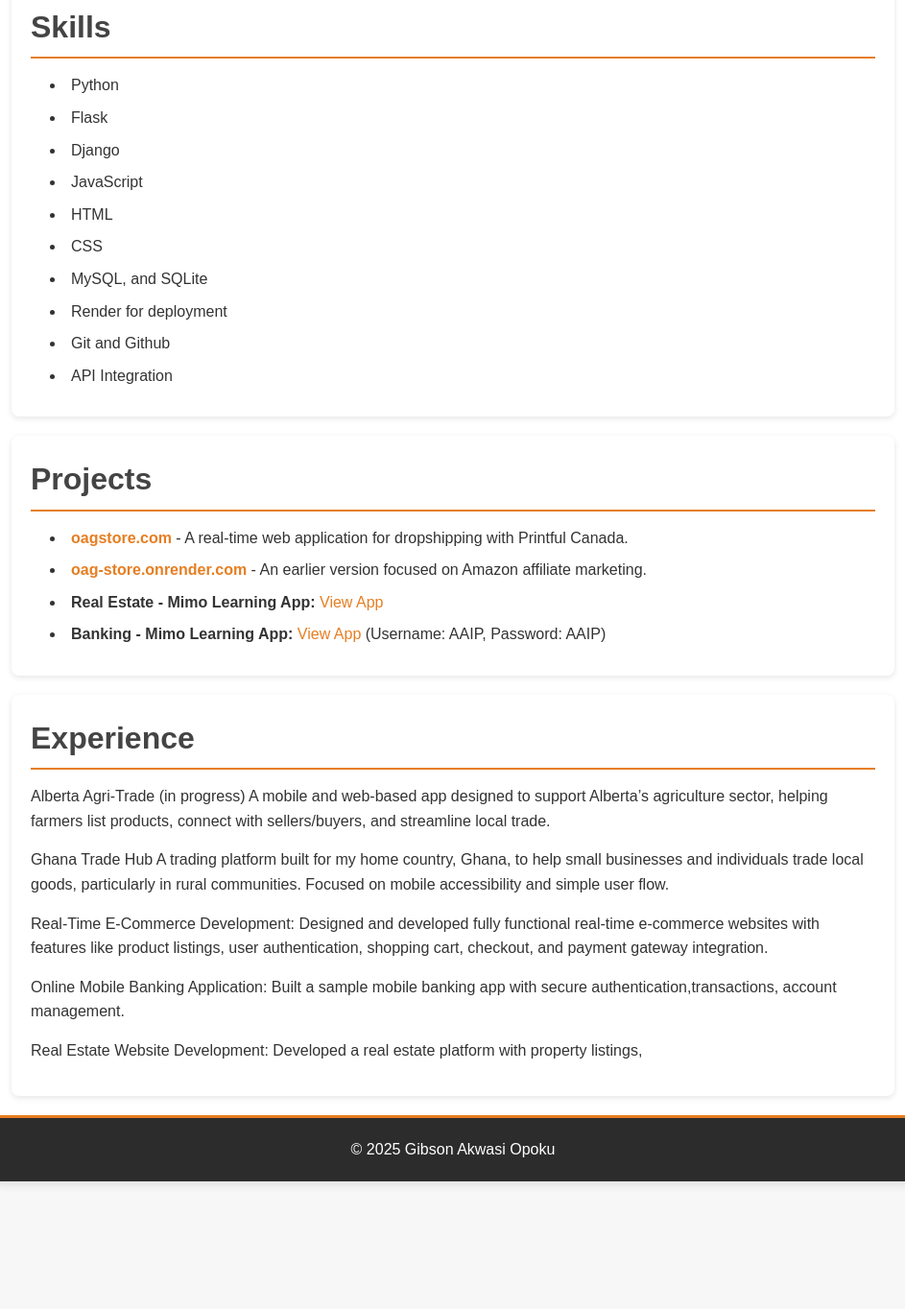
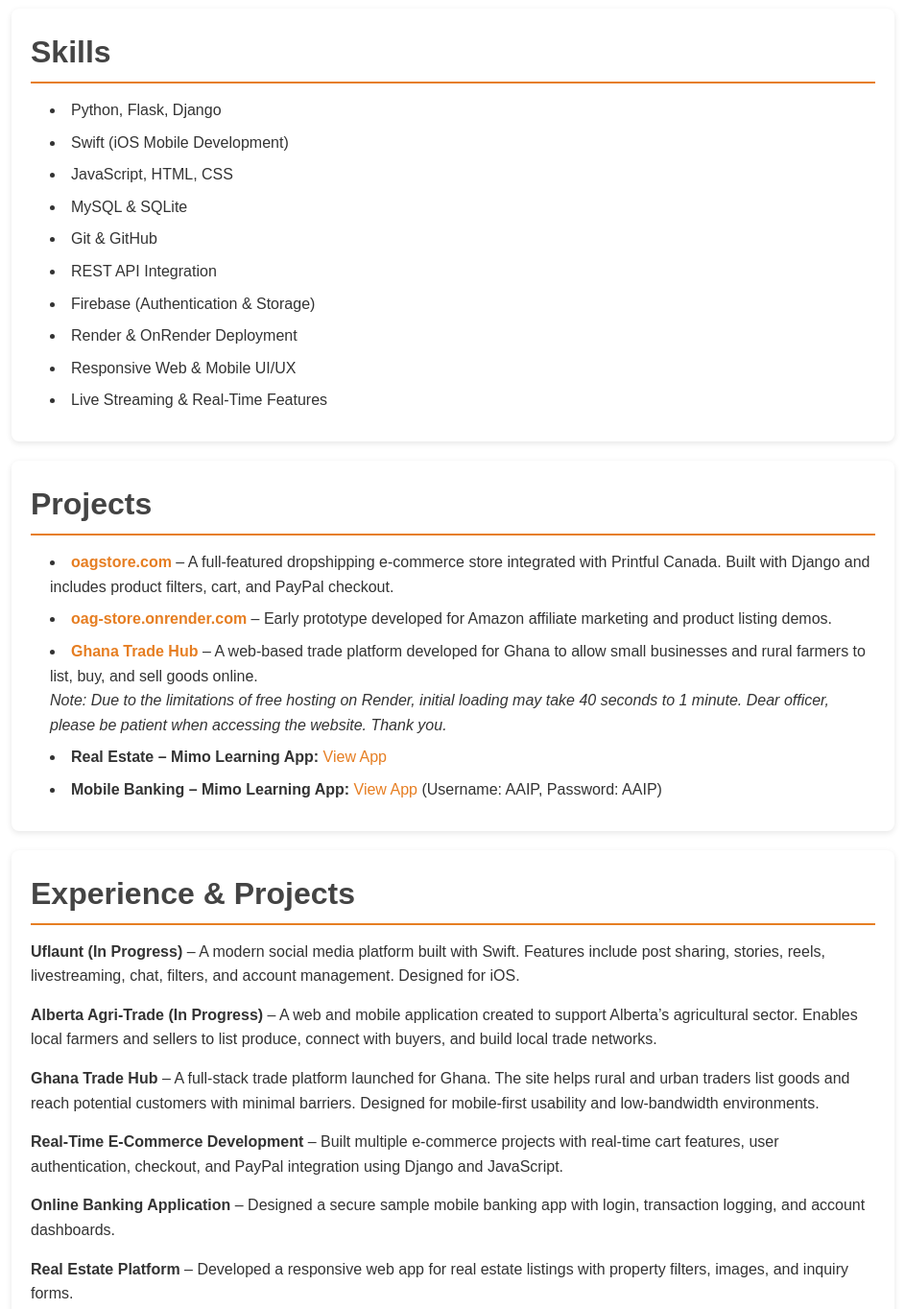
Before and after one commit to mysyte/Gibson-portfolio-, a plain HTML site: page index.html in a window 1280 px wide. Shown: the part 655-2019 px from the top of the page at 96% size, without its empty margins (168-1111 px from the left). Before the commit the page ends 1926 px from the top, so only its background shows below. Drawn offline with Linux system fonts and the light colour scheme.

Commit message:
Update index.html

```diff
--- a/index.html
+++ b/index.html
@@ -1,16 +1,16 @@
 <!DOCTYPE html>
 <html lang="en">
 <head>
-  <meta charset="UTF-8">
-  <meta name="viewport" content="width=device-width, initial-scale=1.0">
+  <meta charset="UTF-8" />
+  <meta name="viewport" content="width=device-width, initial-scale=1.0"/>
   <title>Gibson Akwasi Opoku's Portfolio</title>
-  <link rel="stylesheet" href="styles.css">
+  <link rel="stylesheet" href="styles.css"/>
 </head>
 <body>
   <div class="container">
     <header>
       <h1>Gibson Akwasi Opoku</h1>
-      <p>Web Developer | Dropshipper | AI Enthusiast</p>
+      <p>Web Developer | Mobile Developer | AI Enthusiast</p>
       <div class="contact-info">
         <p><strong>Email:</strong> <a href="mailto:Gibsonopokuwalkerjnr@gmail.com">Gibsonopokuwalkerjnr@gmail.com</a></p>
         <p><strong>Phone:</strong> 306-526-0047</p>
@@ -20,27 +20,27 @@
     </header>
 
     <section id="bio">
-      <h2>Biography</h2>
+      <h2>About Me</h2>
       <p>
-        I'm a self-taught Web and Mobile Developer with a strong passion for building practical and impactful applications. I specialize in Python, Flask, Django, JavaScript, HTML, CSS, MySQL, SQLite, and modern tools like Git, GitHub, Render, and API integration. I recently expanded into Swift development, learning through Google Course Era, and I'm currently building full-featured mobile applications alongside my web projects.
-
-        My development journey is focused on solving real-world problems, not just writing theoretical code.
+        I am a self-taught Web and Mobile Developer with a strong passion for building practical, user-friendly applications that solve real-world problems. My expertise includes Python, Flask, Django, JavaScript, HTML, CSS, MySQL, SQLite, Git, GitHub, and API integration. I also work with Render for deployment.
+        <br><br>
+        Recently, I completed a Swift development course through Google Course Era and have been actively building mobile applications using Swift. My work focuses on functionality, simplicity, and delivering results — rather than just theory.
       </p>
     </section>
 
     <section id="skills">
       <h2>Skills</h2>
       <ul>
-        <li>Python</li>
-        <li>Flask</li>
-        <li>Django</li>
-        <li>JavaScript</li>
-        <li>HTML</li>
-        <li>CSS</li>
-        <li>MySQL, and SQLite</li>
-        <li>Render for deployment</li>
-        <li>Git and Github</li>
-        <li>API Integration</li>
+        <li>Python, Flask, Django</li>
+        <li>Swift (iOS Mobile Development)</li>
+        <li>JavaScript, HTML, CSS</li>
+        <li>MySQL & SQLite</li>
+        <li>Git & GitHub</li>
+        <li>REST API Integration</li>
+        <li>Firebase (Authentication & Storage)</li>
+        <li>Render & OnRender Deployment</li>
+        <li>Responsive Web & Mobile UI/UX</li>
+        <li>Live Streaming & Real-Time Features</li>
       </ul>
     </section>
 
@@ -48,41 +48,38 @@
       <h2>Projects</h2>
       <ul>
         <li>
-          <strong><a href="https://oagstore.com" target="_blank">oagstore.com</a></strong> - A real-time web application for dropshipping with Printful Canada.
+          <strong><a href="https://oagstore.com" target="_blank">oagstore.com</a></strong> – A full-featured dropshipping e-commerce store integrated with Printful Canada. Built with Django and includes product filters, cart, and PayPal checkout.
         </li>
         <li>
-          <strong><a href="https://oag-store.onrender.com" target="_blank">oag-store.onrender.com</a></strong> - An earlier version focused on Amazon affiliate marketing.
+          <strong><a href="https://oag-store.onrender.com" target="_blank">oag-store.onrender.com</a></strong> – Early prototype developed for Amazon affiliate marketing and product listing demos.
         </li>
         <li>
-          <strong>Real Estate - Mimo Learning App:</strong> <a href="https://qegflr.mimo.run/index.html" target="_blank">View App</a>
+          <strong><a href="https://ghanatradehub.onrender.com" target="_blank">Ghana Trade Hub</a></strong> – A web-based trade platform developed for Ghana to allow small businesses and rural farmers to list, buy, and sell goods online.
+          <br><em>Note: Due to the limitations of free hosting on Render, initial loading may take 40 seconds to 1 minute. Dear officer, please be patient when accessing the website. Thank you.</em>
         </li>
         <li>
-          <strong>Banking - Mimo Learning App:</strong> <a href="https://dby048.mimo.run/index.html" target="_blank">View App</a> (Username: AAIP, Password: AAIP)
+          <strong>Real Estate – Mimo Learning App:</strong> <a href="https://qegflr.mimo.run/index.html" target="_blank">View App</a>
+        </li>
+        <li>
+          <strong>Mobile Banking – Mimo Learning App:</strong> <a href="https://dby048.mimo.run/index.html" target="_blank">View App</a> (Username: AAIP, Password: AAIP)
         </li>
       </ul>
     </section>
 
     <section id="experience">
-      <h2>Experience</h2>
-      <p>
-       Alberta Agri-Trade (in progress)
-       A mobile and web-based app designed to support Alberta’s agriculture sector, helping farmers list products, connect with sellers/buyers, and streamline local trade.
-      </p>
+      <h2>Experience & Projects</h2>
 
-      <p>
-      Ghana Trade Hub
-      A trading platform built for my home country, Ghana, to help small businesses and individuals trade local goods, particularly in rural communities. Focused on mobile accessibility and simple user flow.
-      </p>
+      <p><strong>Uflaunt (In Progress)</strong> – A modern social media platform built with Swift. Features include post sharing, stories, reels, livestreaming, chat, filters, and account management. Designed for iOS.</p>
 
-      <p>
-        Real-Time E-Commerce Development: Designed and developed fully functional real-time e-commerce websites with features like product listings, user authentication, shopping cart, checkout, and payment gateway integration.
-      </p>
-      <p>
-        Online Mobile Banking Application: Built a sample mobile banking app with secure authentication,transactions, account management.
-      </p>
-      <p>
-        Real Estate Website Development: Developed a real estate platform with property listings,
-      </p>
+      <p><strong>Alberta Agri-Trade (In Progress)</strong> – A web and mobile application created to support Alberta’s agricultural sector. Enables local farmers and sellers to list produce, connect with buyers, and build local trade networks.</p>
+
+      <p><strong>Ghana Trade Hub</strong> – A full-stack trade platform launched for Ghana. The site helps rural and urban traders list goods and reach potential customers with minimal barriers. Designed for mobile-first usability and low-bandwidth environments.</p>
+
+      <p><strong>Real-Time E-Commerce Development</strong> – Built multiple e-commerce projects with real-time cart features, user authentication, checkout, and PayPal integration using Django and JavaScript.</p>
+
+      <p><strong>Online Banking Application</strong> – Designed a secure sample mobile banking app with login, transaction logging, and account dashboards.</p>
+
+      <p><strong>Real Estate Platform</strong> – Developed a responsive web app for real estate listings with property filters, images, and inquiry forms.</p>
     </section>
 
     <footer>
```
